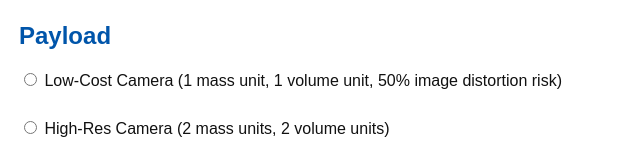
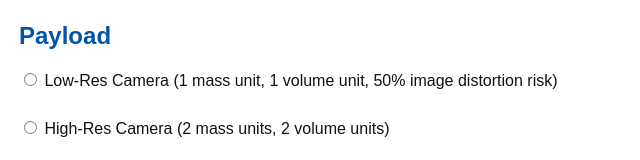
Before and after one commit to elijahgs/CDP-Design-Challenge, a plain HTML site: page index.html in a window 1280 px wide. Shown: the part 551-711 px from the top of the page, 271-911 px from the left. Drawn offline with Linux system fonts and the light colour scheme.

Commit message:
Update index.html

```diff
--- a/index.html
+++ b/index.html
@@ -35,7 +35,7 @@
 
       <section>
         <h2>Payload</h2>
-        <label><input type="radio" name="camera" value="lowcost" required /> Low-Cost Camera (1 mass unit, 1 volume unit, 50% image distortion risk)</label><br/>
+        <label><input type="radio" name="camera" value="lowres" required /> Low-Res Camera (1 mass unit, 1 volume unit, 50% image distortion risk)</label><br/>
         <label><input type="radio" name="camera" value="highres" required /> High-Res Camera (2 mass units, 2 volume units)</label>
       </section>
 
```
